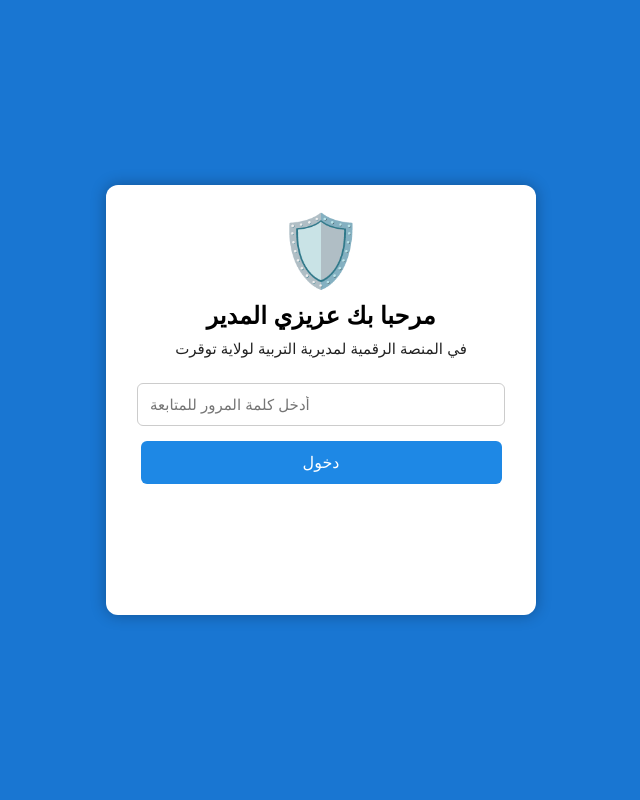
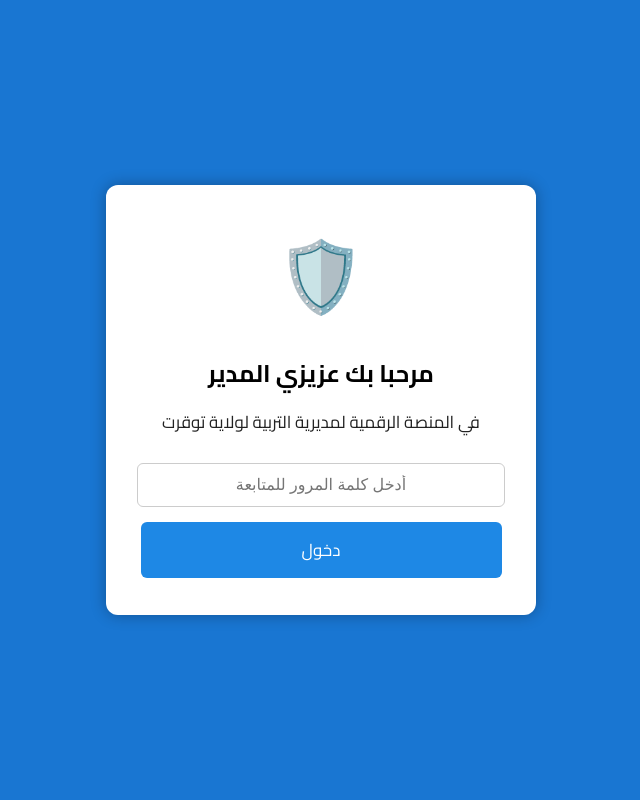
Before and after one commit to hocinebno3131-source/flask_app, a Flask app: page / in a window 1280 px wide. Shown: the whole page, without its empty margins (319-959 px from the left). Run offline with Flask 3, Linux system fonts and the light colour scheme.

Commit message:
Update index.html

```diff
--- a/templates/index.html
+++ b/templates/index.html
@@ -3,6 +3,9 @@
 <head>
     <meta charset="UTF-8">
     <title>المنصة الرقمية</title>
+
+    <!-- خط عربي احترافي -->
+    <link href="https://fonts.googleapis.com/css2?family=Cairo:wght@400;700&display=swap" rel="stylesheet">
 
     <style>
         body {
@@ -12,7 +15,7 @@
             display: flex;
             justify-content: center;
             align-items: center;
-            font-family: Arial, sans-serif;
+            font-family: 'Cairo', sans-serif;
         }
 
         .box {
@@ -32,12 +35,13 @@
 
         h2 {
             margin: 10px 0;
-            font-weight: bold;
+            font-weight: 700;
             color: black;
+            font-size: 24px;
         }
 
         .subtitle {
-            font-size: 15px;
+            font-size: 17px;
             color: #222;
             margin-bottom: 25px;
         }
@@ -48,7 +52,8 @@
             margin-bottom: 15px;
             border-radius: 6px;
             border: 1px solid #ccc;
-            font-size: 15px;
+            font-size: 16px;
+            text-align: center; /* توسيط النص */
         }
 
         button {
@@ -57,9 +62,10 @@
             background: #1e88e5;
             border: none;
             color: white;
-            font-size: 16px;
+            font-size: 17px;
             border-radius: 6px;
             cursor: pointer;
+            font-family: 'Cairo', sans-serif;
         }
 
         button:hover {
@@ -71,7 +77,7 @@
 
     <div class="box">
 
-        <div class="icon">🛡️</div>
+        <div class="icon">🛡️</div> <!-- رمز المدير المختار -->
 
         <h2>مرحبا بك عزيزي المدير</h2>
 
```
